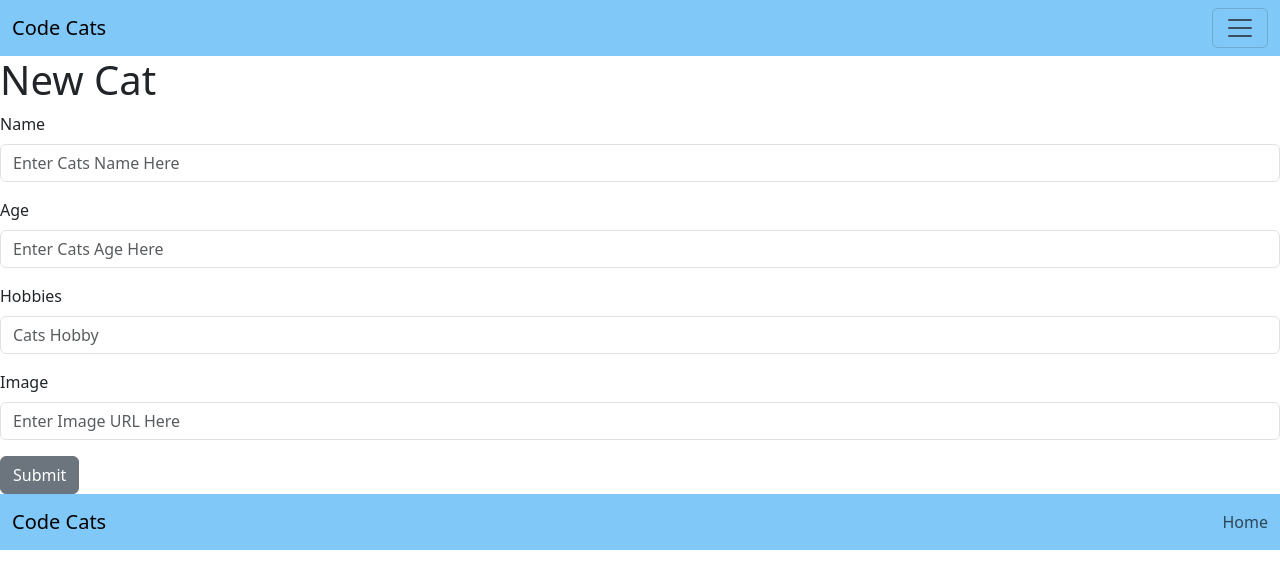
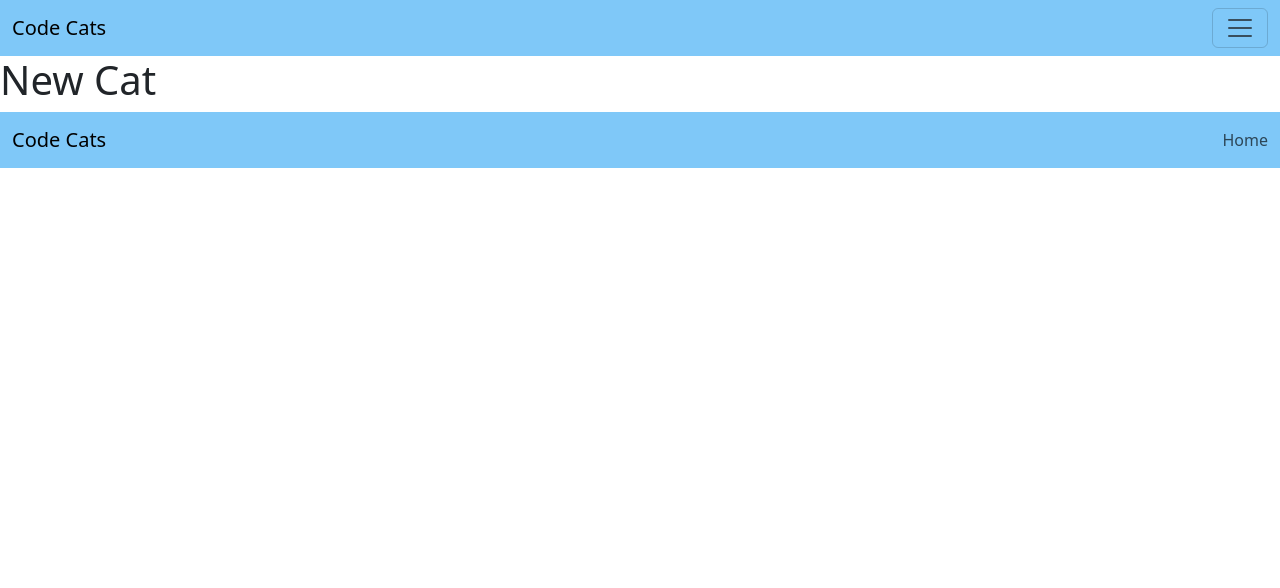
Before and after one commit to learn-academy-2023-foxtrot/cat-tinder-frontend-codecats, a React (Create React App) app: page /catnew in a window 1280 px wide. Shown: the top 588 px of the page. Built offline with nearby package versions, Linux system fonts and the light colour scheme.

Commit message:
Revert "create functionality completed"

```diff
--- a/src/App.js
+++ b/src/App.js
@@ -15,10 +15,6 @@ const App = () => {
   const [cats, setCats] = useState(codeCats)
   console.log("codeCats:", cats)
 
-  const createCat = (cat) => {
-    console.log(cat)
-  }
-
  return (
   <>
     <Header />
@@ -26,7 +22,7 @@ const App = () => {
       <Route path="/" element={<Home />} />
       <Route path="/catindex" element={<CatIndex cats={cats} />} />
       <Route path="/catshow/:id" element={<CatShow cats={cats} />} />
-      <Route path="/catnew" element={<CatNew createCat={createCat}/>} />
+      <Route path="/catnew" element={<CatNew />} />
       <Route path="/catedit" element={<CatEdit />} />
       <Route path="*" element={<NotFound />} />
     </Routes>
--- a/src/pages/CatNew.js
+++ b/src/pages/CatNew.js
@@ -1,85 +1,10 @@
-import React, { useState } from "react"
-import { useNavigate } from "react-router-dom"
-import { Form, FormGroup, Label, Input, Button } from 'reactstrap'
+import React from "react"
 
-
-const CatNew = ({createCat}) => {
-    const [newCat, setNewCat] = useState({
-        name: "",
-        age: "",
-        hobbies: "",
-        image: ""
-    })
-    const navigate = useNavigate()
-    const handleChange = (e) => {
-        setNewCat({...newCat, [e.target.name]: e.target.value})
-    }
-    console.log('newCat: ', newCat)
-    const handleSubmit = () => {
-        createCat(newCat)
-        navigate('/catindex')
-    }
+const CatNew = () => {
     return (
         <>
         <h1>New Cat</h1>
-        <Form>
-  <FormGroup>
-    <Label for="name">
-      Name
-    </Label>
-    <Input
-      id="name"
-      name="name"
-      placeholder="Enter Cats Name Here"
-      type="text"
-      onChange={handleChange}
-      value={newCat.name}
-    />
-  </FormGroup>
-  <FormGroup>
-    <Label for="age">
-      Age
-    </Label>
-    <Input
-      id="age"
-      name="age"
-      placeholder="Enter Cats Age Here"
-      type="number"
-      onChange={handleChange}
-      value={newCat.age}
-    />
-  </FormGroup>
-  <FormGroup>
-    <Label for="hobbies">
-      Hobbies
-    </Label>
-    <Input
-      id="hobbies"
-      name="hobbies"
-      placeholder="Cats Hobby"
-      type="text"
-      onChange={handleChange}
-      value={newCat.hobbies}
-    />
-  </FormGroup>
-  <FormGroup>
-    <Label for="image">
-      Image
-    </Label>
-    <Input
-      id="image"
-      name="image"
-      placeholder="Enter Image URL Here"
-      type="url"
-      onChange={handleChange}
-      value={newCat.image}
-    />
-  </FormGroup>
-   <Button onClick={handleSubmit} name="submit">
-    Submit
-  </Button>
-</Form>
-</>
+        </>
     )
 }
 
```
Also changed, not shown: 1 other file (tests, documents, lock files or other folders).
